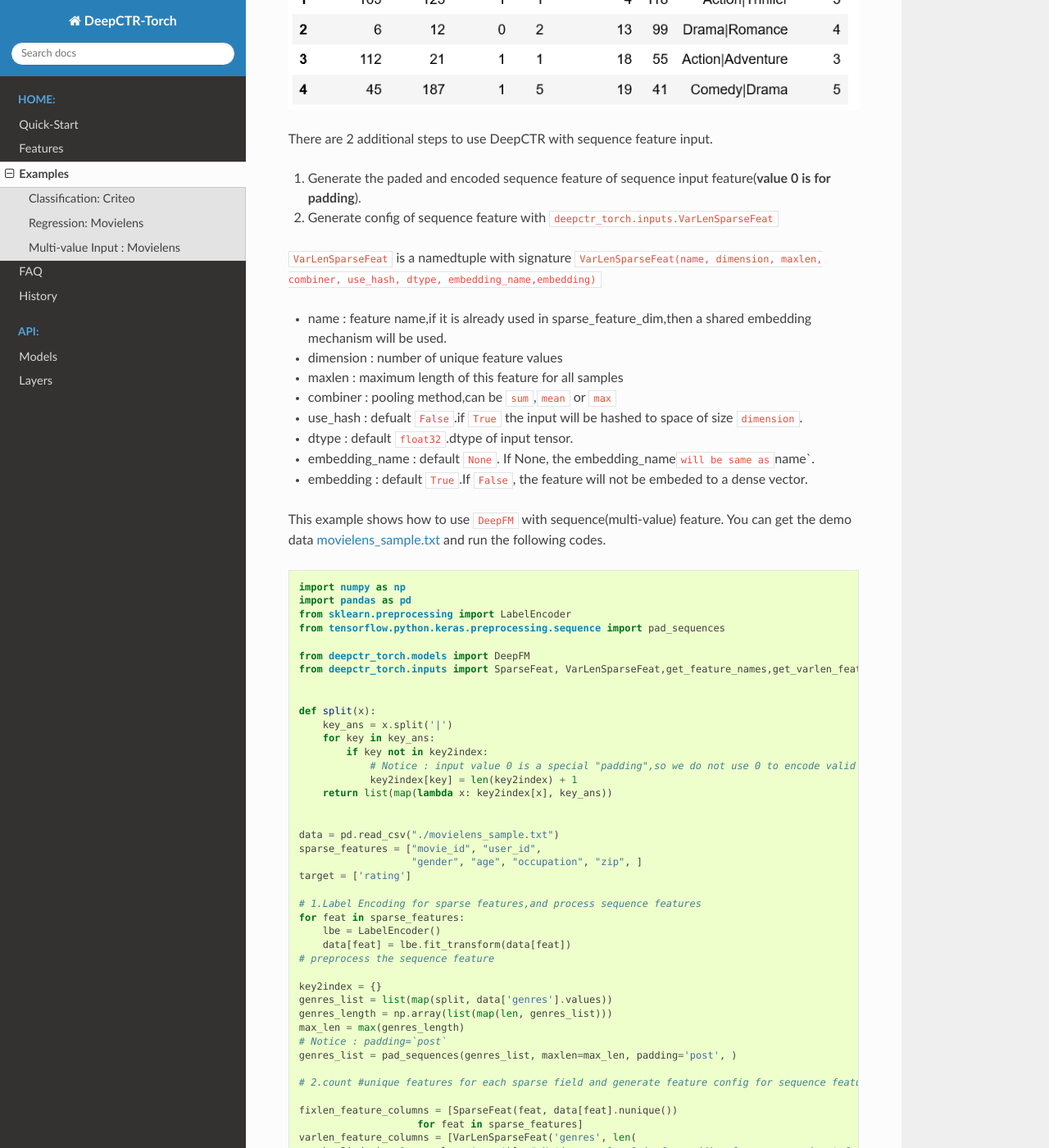
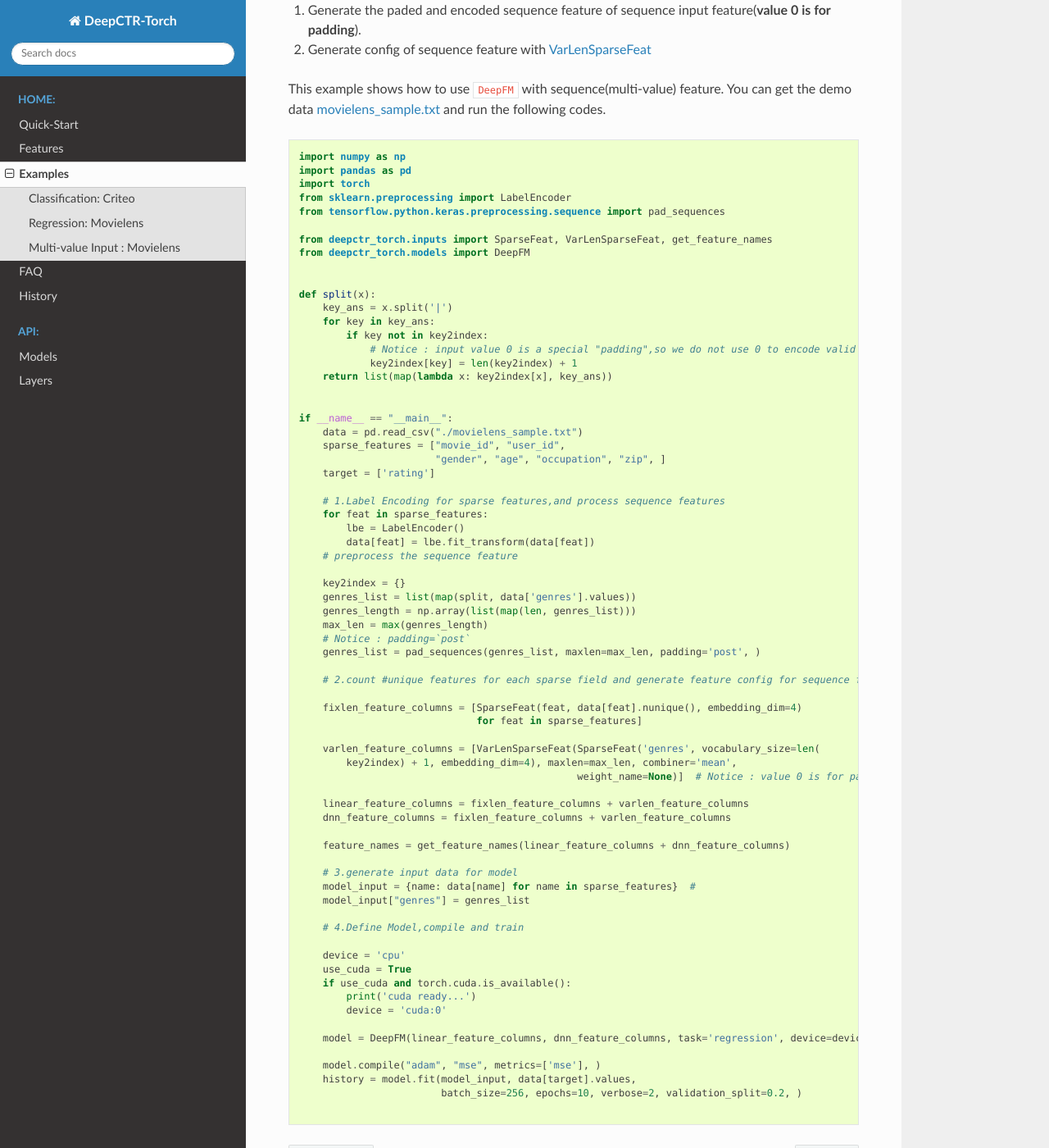
Before and after one commit to shenweichen/DeepCTR-Torch, a Sphinx documentation site: the page built from docs/source/Examples.md, in a window 1280 px wide and 1400 px high, scrolled down 3544 px. Shown: the whole window at 82% size. Built offline with Sphinx 7.4.7 and the Read the Docs theme 2.0.0, drawn with Linux system fonts in a browser that asks for light colours; pages that are not in the unit, such as notebooks, are missing from menus; some of the changed text lies outside the part shown.

Commit message:
update doc

````diff
--- a/docs/source/Examples.md
+++ b/docs/source/Examples.md
@@ -10,28 +10,21 @@
 ![image](../pics/criteo_sample.png)
 
 In this example,we simply normailize the dense feature between 0 and 1,you
-can try other transformation technique like log normalization or discretization.Then we use `SparseFeat` and `DenseFeat` to generate feature columns  for sparse features and dense features.
+can try other transformation technique like log normalization or discretization.Then we use [SparseFeat](./Features.html#sparsefeat) and [DenseFeat](./Features.html#densefeat) to generate feature columns  for sparse features and dense features.
 
-``SparseFeat`` is a namedtuple with signature ``SparseFeat(name, dimension, use_hash, dtype, embedding_name,embedding)``
-
-- name : feature name
-- dimension : number of unique feature values for sprase feature,hashing space when hash_flag=True, any value for dense feature.
-- use_hash : defualt `False`.If `True` the input will be hashed to space of size `dimension`.
-- dtype : default `float32`.dtype of input tensor.
-- embedding_name : default `None`. If None, the `embedding_name` will be same as `name`.
-- embedding : default `True`.If `False`, the feature will not be embeded to a dense vector.
 
 This example shows how to use ``DeepFM`` to solve a simple binary classification task. You can get the demo data [criteo_sample.txt](https://github.com/shenweichen/DeepCTR-Torch/tree/master/examples/criteo_sample.txt)
 and run the following codes.
 
 ```python
 import pandas as pd
+import torch
 from sklearn.metrics import log_loss, roc_auc_score
 from sklearn.model_selection import train_test_split
 from sklearn.preprocessing import LabelEncoder, MinMaxScaler
+
+from deepctr_torch.inputs import SparseFeat, DenseFeat, get_feature_names
 from deepctr_torch.models import *
-from deepctr_torch.inputs import SparseFeat, DenseFeat, get_feature_names
-import torch
 
 if __name__ == "__main__":
     data = pd.read_csv('./criteo_sample.txt')
@@ -53,7 +46,7 @@
     # 2.count #unique features for each sparse field,and record dense feature field name
 
     fixlen_feature_columns = [SparseFeat(feat, data[feat].nunique())
-                              for feat in sparse_features] + [DenseFeat(feat, 1,)
+                              for feat in sparse_features] + [DenseFeat(feat, 1, )
                                                               for feat in dense_features]
 
     dnn_feature_columns = fixlen_feature_columns
@@ -65,8 +58,9 @@
     # 3.generate input data for model
 
     train, test = train_test_split(data, test_size=0.2)
-    train_model_input = {name:train[name] for name in feature_names}
-    test_model_input = {name:test[name] for name in feature_names}
+
+    train_model_input = {name: train[name] for name in feature_names}
+    test_model_input = {name: test[name] for name in feature_names}
 
     # 4.Define Model,train,predict and evaluate
 
@@ -76,13 +70,14 @@
         print('cuda ready...')
         device = 'cuda:0'
 
-    model = DeepFM(linear_feature_columns=linear_feature_columns, dnn_feature_columns=dnn_feature_columns, task='binary',
+    model = DeepFM(linear_feature_columns=linear_feature_columns, dnn_feature_columns=dnn_feature_columns,
+                   task='binary',
                    l2_reg_embedding=1e-5, device=device)
 
     model.compile("adagrad", "binary_crossentropy",
-                  metrics=["binary_crossentropy", "auc"],)
+                  metrics=["binary_crossentropy", "auc"], )
     model.fit(train_model_input, train[target].values,
-              batch_size=256, epochs=10, validation_split=0.2, verbose=2)
+              batch_size=32, epochs=10, validation_split=0.0, verbose=2)
 
     pred_ans = model.predict(test_model_input, 256)
     print("")
@@ -110,8 +105,8 @@
 from sklearn.model_selection import train_test_split
 from sklearn.preprocessing import LabelEncoder
 
+from deepctr_torch.inputs import SparseFeat, get_feature_names
 from deepctr_torch.models import DeepFM
-from deepctr_torch.inputs import SparseFeat,get_feature_names
 
 if __name__ == "__main__":
 
@@ -133,8 +128,8 @@
 
     # 3.generate input data for model
     train, test = train_test_split(data, test_size=0.2)
-    train_model_input = {name:train[name] for name in feature_names}
-    test_model_input = {name:test[name] for name in feature_names}
+    train_model_input = {name: train[name] for name in feature_names}
+    test_model_input = {name: test[name] for name in feature_names}
     # 4.Define Model,train,predict and evaluate
 
     device = 'cpu'
@@ -143,14 +138,15 @@
         print('cuda ready...')
         device = 'cuda:0'
 
-    model = DeepFM(linear_feature_columns, dnn_feature_columns, task='regression',device=device)
-    model.compile("adam", "mse", metrics=['mse'],)
+    model = DeepFM(linear_feature_columns, dnn_feature_columns, task='regression', device=device)
+    model.compile("adam", "mse", metrics=['mse'], )
 
     history = model.fit(train_model_input, train[target].values,
                         batch_size=256, epochs=10, verbose=2, validation_split=0.2, )
     pred_ans = model.predict(test_model_input, batch_size=256)
     print("test MSE", round(mean_squared_error(
         test[target].values, pred_ans), 4))
+
 
 ```
 
@@ -166,18 +162,7 @@
 There are 2 additional steps to use DeepCTR with sequence feature input.
 
 1. Generate the paded and encoded sequence feature  of sequence input feature(**value 0 is for padding**).
-2. Generate config of sequence feature with `deepctr_torch.inputs.VarLenSparseFeat`
-
-``VarLenSparseFeat`` is a namedtuple with signature ``VarLenSparseFeat(name, dimension, maxlen, combiner, use_hash, dtype, embedding_name,embedding)``
-
-- name : feature name,if it is already used in sparse_feature_dim,then a shared embedding mechanism will be used.
-- dimension : number of unique feature values
-- maxlen : maximum length of this feature for all samples
-- combiner : pooling method,can be ``sum``,``mean`` or ``max``
-- use_hash : defualt `False`.if `True` the input will be hashed to space of size `dimension`.
-- dtype : default `float32`.dtype of input tensor.
-- embedding_name : default `None`. If None, the embedding_name` will be same as `name`.
-- embedding : default `True`.If `False`, the feature will not be embeded to a dense vector.
+2. Generate config of sequence feature with [VarLenSparseFeat](./Features.html#varlensparsefeat)
 
 
 This example shows how to use ``DeepFM`` with sequence(multi-value) feature. You can get the demo data
@@ -186,11 +171,12 @@
 ```python
 import numpy as np
 import pandas as pd
+import torch
 from sklearn.preprocessing import LabelEncoder
 from tensorflow.python.keras.preprocessing.sequence import pad_sequences
 
+from deepctr_torch.inputs import SparseFeat, VarLenSparseFeat, get_feature_names
 from deepctr_torch.models import DeepFM
-from deepctr_torch.inputs import SparseFeat, VarLenSparseFeat,get_feature_names,get_varlen_feature_names
 
 
 def split(x):
@@ -202,46 +188,56 @@
     return list(map(lambda x: key2index[x], key_ans))
 
 
-data = pd.read_csv("./movielens_sample.txt")
-sparse_features = ["movie_id", "user_id",
-                   "gender", "age", "occupation", "zip", ]
-target = ['rating']
+if __name__ == "__main__":
+    data = pd.read_csv("./movielens_sample.txt")
+    sparse_features = ["movie_id", "user_id",
+                       "gender", "age", "occupation", "zip", ]
+    target = ['rating']
 
-# 1.Label Encoding for sparse features,and process sequence features
-for feat in sparse_features:
-    lbe = LabelEncoder()
-    data[feat] = lbe.fit_transform(data[feat])
-# preprocess the sequence feature
+    # 1.Label Encoding for sparse features,and process sequence features
+    for feat in sparse_features:
+        lbe = LabelEncoder()
+        data[feat] = lbe.fit_transform(data[feat])
+    # preprocess the sequence feature
 
-key2index = {}
-genres_list = list(map(split, data['genres'].values))
-genres_length = np.array(list(map(len, genres_list)))
-max_len = max(genres_length)
-# Notice : padding=`post`
-genres_list = pad_sequences(genres_list, maxlen=max_len, padding='post', )
+    key2index = {}
+    genres_list = list(map(split, data['genres'].values))
+    genres_length = np.array(list(map(len, genres_list)))
+    max_len = max(genres_length)
+    # Notice : padding=`post`
+    genres_list = pad_sequences(genres_list, maxlen=max_len, padding='post', )
 
-# 2.count #unique features for each sparse field and generate feature config for sequence feature
+    # 2.count #unique features for each sparse field and generate feature config for sequence feature
 
-fixlen_feature_columns = [SparseFeat(feat, data[feat].nunique())
-                    for feat in sparse_features]
-varlen_feature_columns = [VarLenSparseFeat('genres', len(
-    key2index) + 1, max_len, 'mean')]  # Notice : value 0 is for padding for sequence input feature
+    fixlen_feature_columns = [SparseFeat(feat, data[feat].nunique(), embedding_dim=4)
+                              for feat in sparse_features]
 
-linear_feature_columns = fixlen_feature_columns + varlen_feature_columns
-dnn_feature_columns = fixlen_feature_columns + varlen_feature_columns
-feature_names = get_feature_names(linear_feature_columns + dnn_feature_columns)
+    varlen_feature_columns = [VarLenSparseFeat(SparseFeat('genres', vocabulary_size=len(
+        key2index) + 1, embedding_dim=4), maxlen=max_len, combiner='mean',
+                                               weight_name=None)]  # Notice : value 0 is for padding for sequence input feature
+
+    linear_feature_columns = fixlen_feature_columns + varlen_feature_columns
+    dnn_feature_columns = fixlen_feature_columns + varlen_feature_columns
+
+    feature_names = get_feature_names(linear_feature_columns + dnn_feature_columns)
+
+    # 3.generate input data for model
+    model_input = {name: data[name] for name in sparse_features}  #
+    model_input["genres"] = genres_list
+
+    # 4.Define Model,compile and train
+
+    device = 'cpu'
+    use_cuda = True
+    if use_cuda and torch.cuda.is_available():
+        print('cuda ready...')
+        device = 'cuda:0'
+
+    model = DeepFM(linear_feature_columns, dnn_feature_columns, task='regression', device=device)
+
+    model.compile("adam", "mse", metrics=['mse'], )
+    history = model.fit(model_input, data[target].values,
+                        batch_size=256, epochs=10, verbose=2, validation_split=0.2, )
 
 
-# 3.generate input data for model
-model_input = {name:data[name] for name in feature_names}
-model_input['genres'] = genres_list
-
-
-# 4.Define Model,compile and train
-model = DeepFM(linear_feature_columns,dnn_feature_columns,task='regression')
-
-model.compile("adam", "mse", metrics=['mse'], )
-history = model.fit(model_input, data[target].values,
-                    batch_size=256, epochs=10, verbose=2, validation_split=0.2, )
-
 ```
--- a/docs/source/index.rst
+++ b/docs/source/index.rst
@@ -34,11 +34,11 @@
 
 News
 -----
+01/31/2020 : Refactor `feature columns <./Features.html#feature-columns>`_ . Different features can use different `embedding_dim` .`Changelog <https://github.com/shenweichen/DeepCTR-Torch/releases/tag/v0.2.0>`_
+
 10/03/2019 : Simplify the input logic(`examples <./Examples.html#classification-criteo>`_). `Changelog <https://github.com/shenweichen/DeepCTR-Torch/releases/tag/v0.1.3>`_
 
 09/28/2019 : Add `sequence(multi-value) input support <./Examples.html#multi-value-input-movielens>`_ . `Changelog <https://github.com/shenweichen/DeepCTR-Torch/releases/tag/v0.1.2)>`_
-
-09/24/2019 : Add `CCPM <./Features.html#ccpm-convolutional-click-prediction-model>`_ . `Changelog <https://github.com/shenweichen/DeepCTR-Torch/releases/tag/v0.1.1>`_
 
 
 DisscussionGroup
````
Also changed, not shown: README.md (+23 -24 lines), docs/source/Features.md (+28 -0 lines), docs/source/History.md (+1 -1 lines), docs/source/Quick-Start.md (+12 -11 lines), 1 other file.
